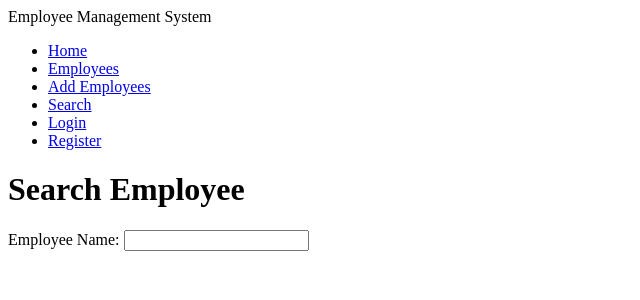
After one commit to avanthikomali/Fullstack_Training_collection, a Flask app: template templates/search.html in a window 1280 px wide. The commit adds this page. Shown: the top 300 px of the page, without its empty margins (0-640 px from the left). Run offline with Flask 3, Linux system fonts and the light colour scheme; the template is opened without the code that fills it, so the values that code supplies are empty; parts of the project's set-up code (start-up, migrations or seed data) failed here and were passed over.

Commit message:
Add files via upload

```diff
--- a/templates/home.html
+++ b/templates/home.html
@@ -227,7 +227,7 @@ footer {
 }
 </style>
 </head>
-<body>
+<body  class="{{theme}}">
 
     <nav class="navbar">
         <div class="logo">
--- /dev/null
+++ b/templates/search.html
@@ -0,0 +1,72 @@
+<!DOCTYPE html>
+<html lang="en">
+<head>
+    <meta charset="UTF-8">
+    <meta name="viewport" content="width=device-width, initial-scale=1.0">
+    <title>Search Employee</title>
+</head>
+<body>
+
+    <!--_NAVBAR-->
+    <nav class="navbar">
+
+        <div class="logo">
+            Employee Management System
+        </div>
+        <ul class="nav-links">
+
+            <li>
+                <a href="{{ url_for( 'home' ) }}">
+                    Home
+                </a>
+            <li>
+                <a href="{{ url_for( 'employees' )}}">
+                    Employees
+                </a>
+            </li>
+            <li>
+                <a href="{{ url_for( 'add_employee_page' )}}">
+                   Add  Employees
+                </a>
+            </li>
+            <li>
+                <a href="{{ url_for( ' search_employee' )}}">
+                    Search
+                </a>
+            </li>
+            <li>
+                <a href="{{ url_for( ' login_page' ) }}"
+                    class="login_btn">
+                    Login
+                </a>
+            </li>
+            <li>
+                <a href="{{ url_for( 'register_page' ) }}"
+                    class="register_btn">
+                    Register
+                </a>
+            </li>
+        </ul>
+    </nav>
+
+    <!--------Title------------->
+
+    <h1>
+        Search Employee
+    </h1>
+
+    <!----------SEARCH BOX-------------->
+
+    <div class="search_box">
+
+        <form action="{{ url_for( 'search_employee') }}"
+              method="POST">
+
+              <label>
+                 Employee Name:
+              </label>
+              <input
+            </form>
+    </div>
+</body>
+</html>
```
Also changed, not shown: templates/navbar.html (line endings or trailing spaces).
